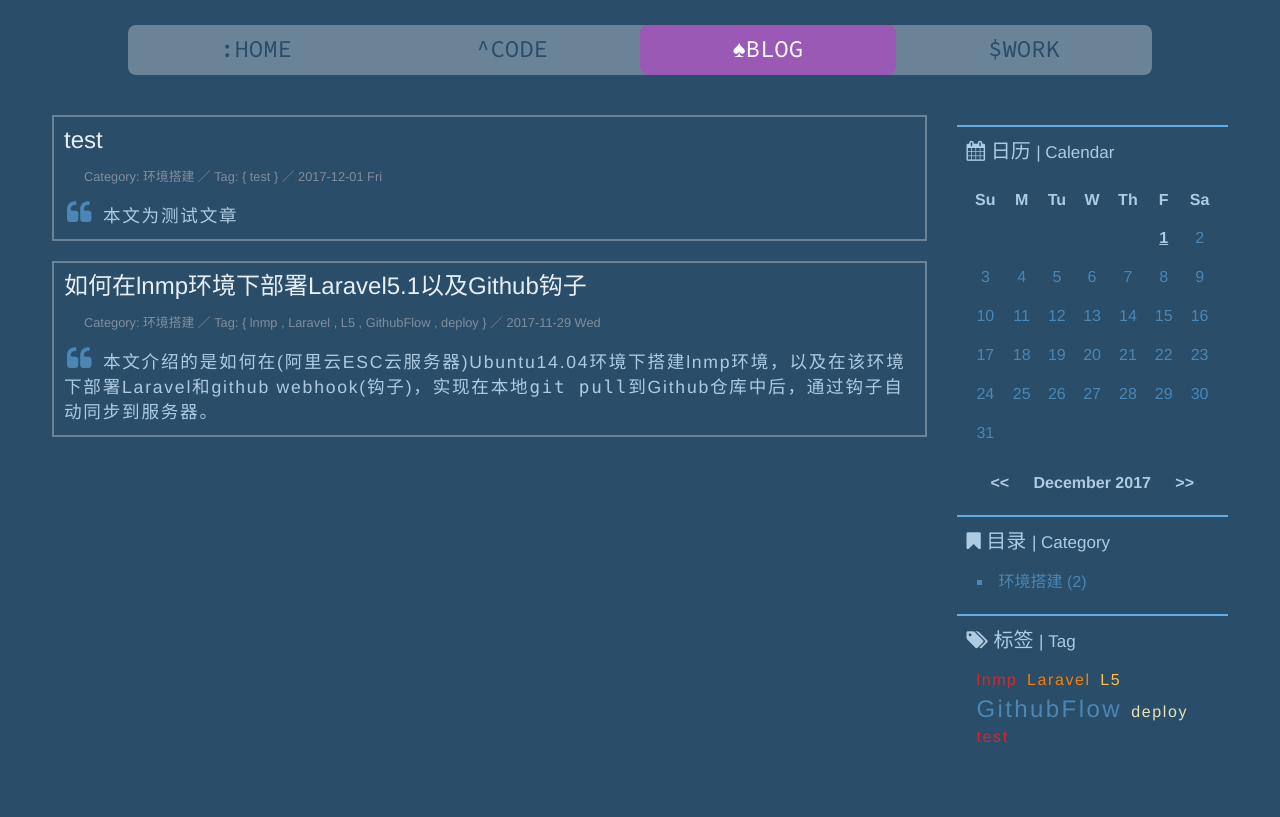
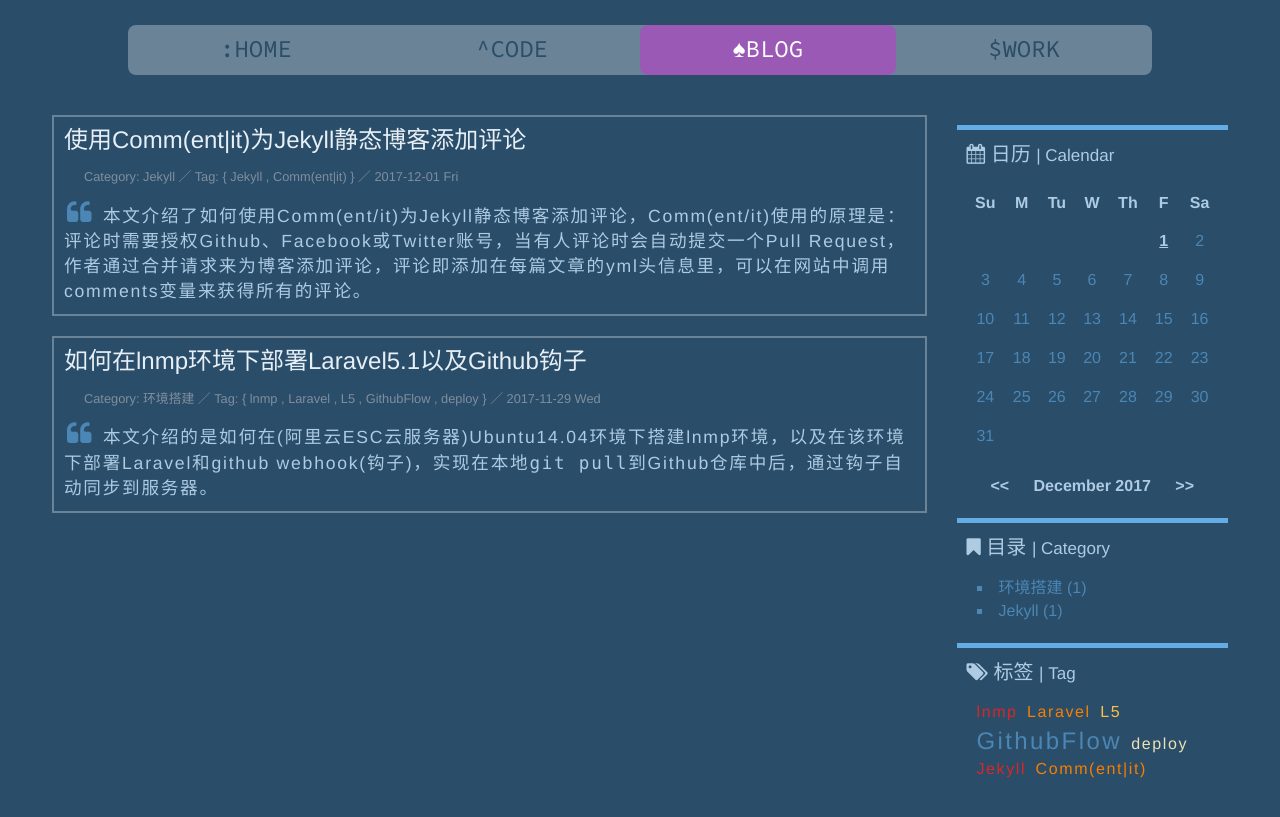
Before and after one commit to Gijera/Gijera.github.io, a Jekyll site: the page built from blogs.html, in a window 1280 px wide. Shown: the top 817 px of the page. Built offline with Jekyll 4.4.1, drawn with Linux system fonts in a browser that asks for light colours; comment, search, counter and statistics services are not loaded.

Commit message:
add blog how to add comment on jekyll with comm

```diff
--- a/_layouts/article.html
+++ b/_layouts/article.html
@@ -39,7 +39,6 @@ layout: blogs
 </ul>
 
 <div class="comment-block">
-	<hr>
 	{% if page.comments %}
 	  {% assign sorted_comments = page.comments | sort: 'date' %}
 	{% endif %}
--- /dev/null
+++ b/_posts/Jekyll/2017-12-01-how-to-add-comment-on-jekyll.md
@@ -0,0 +1,32 @@
+---
+layout: article
+title: 使用Comm(ent|it)为Jekyll静态博客添加评论
+category: Jekyll
+tags: Jekyll Comm(ent|it)
+---
+本文介绍了如何使用Comm(ent/it)为Jekyll静态博客添加评论，Comm(ent/it)使用的原理是：评论时需要授权Github、Facebook或Twitter账号，当有人评论时会自动提交一个Pull Request，作者通过合并请求来为博客添加评论，评论即添加在每篇文章的yml头信息里，可以在网站中调用comments变量来获得所有的评论。
+
+### 什么是Comm(ent|it)
+参考Comm(ent/it)的官方主页: [Comm(ent/it)](https://commentit.io)
+
+Comm(ent/it)是一个Jekyll静态网站评论系统，使用Github API和Jekyll将评论存储到你自己的github仓库之中，不需要借助其他库或数据库。另外，支持Github、Facebook以及Twitter，效果可以看到文章末尾。
+
+### 如何使用Comm(ent|it)
+参考Comm(ent/it)的[Getting started](https://commentit.io/getting-started)
+
+这个页面可能需要登陆后才能看见，因为要根据你的登陆数据生成JS脚本。主要来说有两个步骤：
+1. 添加评论框
+2. 使用Liquid语言显示所有评论
+
+另外Comm(ent/it)可以设置:是否使用分支的pull request提交，或是直接使用master的gh分支；另外就是设置是否为每个页面提交不同的分支，或是所有的评论都使用一个分支。
+
+### 为什么选择Comm(ent|it)
+Jekyll博客的评论系统大致分为两种：一种是博客评论系统，类似于Disqus，国内有畅言，多说之类的；另一种是通过Github的issue或是pull request。
+
+<strong>1.博客评论系统</strong>
+
+众所周知，Disqus已经被墙了，所以之前的很多使用Disqus评论系统的Git Page已经无法显示评论，而国内的多说已经差不多了，搜狐旗下的畅言需要进行备案才能使用，如果想使用Disqus，可以参考Fooleap的这篇文章：[科学使用 Disqus](http://blog.fooleap.org/use-disqus-correctly.html)，以及他在Github中为Disqus的php请求写的一个[Disqus-PHP-API](https://github.com/fooleap/disqus-php-api/blob/master/api/init.php#L37)。
+
+<strong>2.Github评论系统</strong>
+
+除了Comm(ent/it)以外，通过issue提交评论的一款叫做[gitment](https://github.com/imsun/gitment)的应用也可以，使用方法可以参考这篇文章：[Jekyll博客添加评论系统gitment篇](http://www.qingpingshan.com/jianzhan/cms/301109.html)，不过据说存在一些安全问题。
--- a/assets/css/blogs/blogs.css
+++ b/assets/css/blogs/blogs.css
@@ -9,7 +9,7 @@
 	color: #4b86b4;
 	margin-top: 10px;
 	padding: 10px;
-	border-top: #63ace5 2px solid;
+	border-top: #63ace5 5px solid;
 }
 
 .sidebar-item-title{
@@ -173,3 +173,19 @@
 	color: #4b86b4;
 	margin: 3px;
 }
+
+/*返回顶部*/
+.move-top button{
+	top: 80%;
+	left: 70%;
+	position: fixed;
+	color: #4b86b4;
+	border: 0px;
+	box-shadow: none;
+	background-color: rgba(0,0,0,0);
+}
+
+#topBtn{
+	index: 99;
+	display: none;
+}
```
Also changed, not shown: _posts/环境搭建/2017-12-01-test.md (deleted, +0 -8 lines), assets/css/blogs/article.css (+1 -14 lines).
